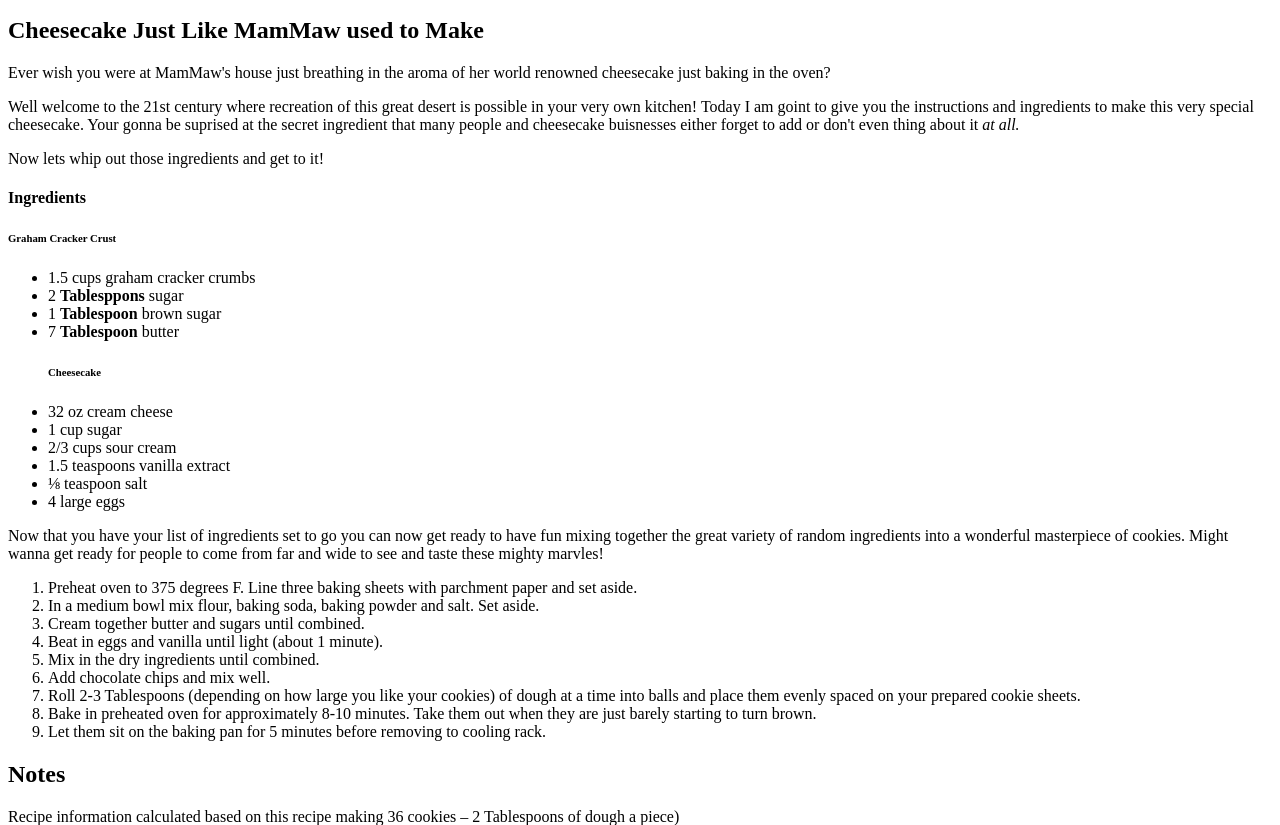
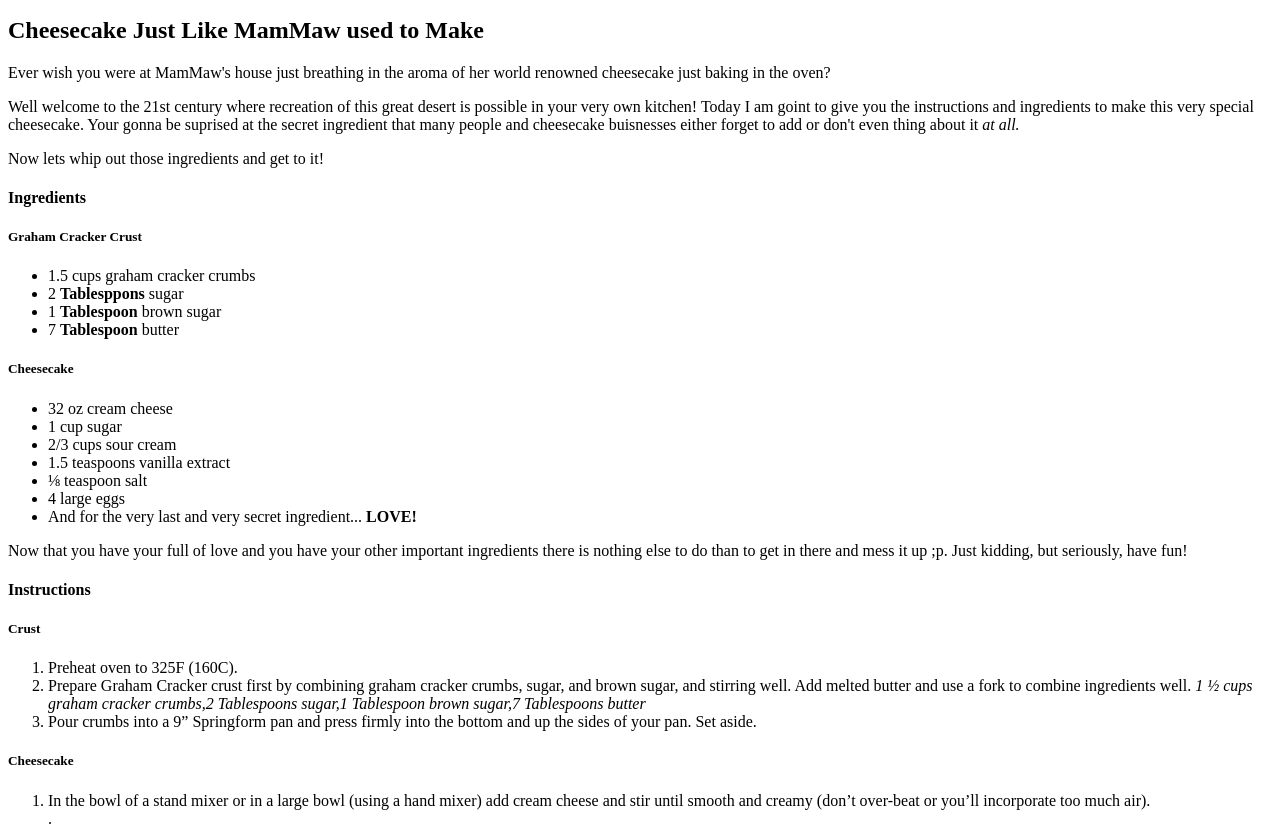
Before and after one commit to Grimlock1239/odin-recipes, a plain HTML site: page recipes/cheese_cake.html in a window 1280 px wide. Shown: the part 101-926 px from the top of the page. Drawn offline with Linux system fonts and the light colour scheme.

Commit message:
Added the ordered list for the crust and cheesecake.

```diff
--- a/recipes/cheese_cake.html
+++ b/recipes/cheese_cake.html
@@ -21,37 +21,54 @@
 
        <h4>Ingredients </h4>
 
-       <h6>Graham Cracker Crust</h6>
+       <h5>Graham Cracker Crust</h5>
           <ul>
             <li>1.5 cups graham cracker crumbs</li>
             <li>2 <strong>Tablesppons</strong> sugar</li>
             <li>1 <strong>Tablespoon</strong> brown sugar</li>
             <li>7 <strong>Tablespoon</strong> butter</li>
-            <h6>Cheesecake</h6>
+           </ul>
+       <h5>Cheesecake</h5>
+          <ul>
             <li>32 oz cream cheese</li>
             <li>1 cup sugar</li>
             <li>2/3 cups sour cream</li>
             <li>1.5 teaspoons vanilla extract</li>
             <li>⅛ teaspoon salt</li>
             <li>4 large eggs</li>
+            <li> And for the very last and very secret ingredient...
+                <strong>LOVE!</strong>
+            </li>
           </ul>
-          <p>Now that you have your list of ingredients set to go
-            you can now get ready to have fun mixing together the
-            great variety of random ingredients into a wonderful
-            masterpiece of cookies. Might wanna get ready for people
-            to come from far and wide to see and taste these mighty
-            marvles!</p>
+          <p>Now that you have your full of love and you have your other
+            important ingredients there is nothing else to do than to get in there
+            and mess it up ;p. Just kidding, but seriously, have fun!
+          </p>
+          <h4>Instructions</h4>
+
+          <h5>Crust</h5>
             <ol>
-                <li>Preheat oven to 375 degrees F. Line three baking sheets with parchment paper and set aside.</li>
-                <li>In a medium bowl mix flour, baking soda, baking powder and salt. Set aside.</li>
-                <li>Cream together butter and sugars until combined.</li>
-                <li>Beat in eggs and vanilla until light (about 1 minute).</li>
-                <li>Mix in the dry ingredients until combined.</li>
-                <li>Add chocolate chips and mix well.</li>
-                <li>Roll 2-3 Tablespoons (depending on how large you like your cookies) of dough at a time into balls and place them evenly spaced on your prepared cookie sheets.</li>
+                <li>Preheat oven to 325F (160C).
+                </li>
+                <li>Prepare Graham Cracker crust first by combining graham cracker crumbs, sugar, and brown sugar, and stirring well. Add melted butter and use a fork to combine ingredients well.
+                    <em>1 ½ cups graham cracker crumbs,2 Tablespoons sugar,1 Tablespoon brown sugar,7 Tablespoons butter</em>
+                </li>
+                <li>Pour crumbs into a 9” Springform pan and press firmly into the bottom and up the sides of your pan. Set aside.</li>
+                </ol>
+
+          <h5> Cheesecake </h5>
+          <ol>
+                <li>In the bowl of a stand mixer or in a large bowl (using a hand mixer) add cream cheese and stir until smooth and creamy (don’t over-beat or you’ll incorporate too much air).</li>.
+
+                <li>Add sugar and stir again until creamy.</li>
+                <li>Add sour cream, vanilla extract, and salt, and stir until well-combined. If using a stand mixer, make sure you pause periodically to scrape the sides and bottom of the bowl with a spatula so that all ingredients are evenly incorporated.</li>
+                <li>With mixer on low speed, gradually add lightly beaten eggs, one at a time, stirring just until each egg is just incorporated. Once all eggs have been added, use a spatula to scrape the sides and bottom of the bowl again and make sure all ingredients are well combined.</li>
                 <li>Bake in preheated oven for approximately 8-10 minutes. Take them out when they are just barely starting to turn brown.</li>
-                <li>Let them sit on the baking pan for 5 minutes before removing to cooling rack.</li>
-            </ol>
+                <li>Pour cheesecake batter into prepared springform pan. To insure against leaks, place pan on a cookie sheet that’s been lined with foil.</li>
+                <li>Transfer to the center rack of your oven and bake on 325F (160C) for 50-60 minutes (or longer as needed, see note 3). Edges will likely have slightly puffed and may have just begun to turn a light golden brown and the center should spring back to the touch but will still be Jello-jiggly. Don't over-bake or the texture will suffer, which means we all suffer.</li>
+                <li>Remove from oven and allow to cool on top of the oven⁴ for 10 minutes. Once 10 minutes has passed, use a knife to gently loosen the crust from the inside of the springform pan (this will help prevent cracks as your cheesecake cools and shrinks). Do not remove the ring of the springform pan.</li>
+                <li>Allow cheesecake to cool another 1-2 hours or until near room temperature before transferring to refrigerator and allowing to cool overnight or at least 6 hours. I remove the ring of the springform pan just before serving then return it to the pan to store. Enjoy!</li>
+          </ol>
 
             <h2>Notes</h2>
             <p>Recipe information calculated based on this recipe making 36 cookies – 2 Tablespoons of dough a piece)</p>
```
